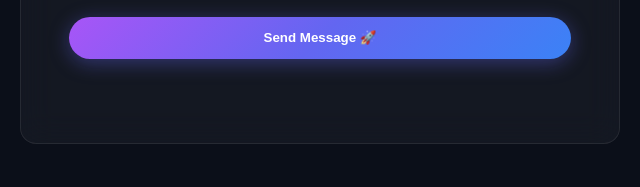
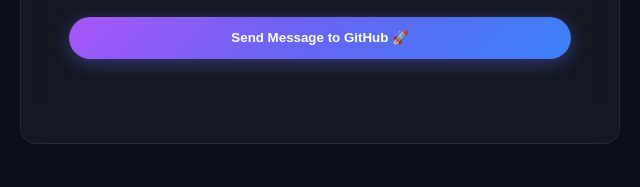
Before and after one commit to WubbaZuppa/self-building-repo, a website: page index.html in a window 1280 px wide. Shown: the part 3139-3326 px from the top of the page, 320-960 px from the left. Drawn offline with Linux system fonts and the light colour scheme.

Commit message:
feat: update index.html

```diff
--- a/index.html
+++ b/index.html
@@ -197,7 +197,7 @@
           <div class="form-group">
             <textarea rows="4" placeholder="Your Message..." required></textarea>
           </div>
-          <button type="submit" class="btn btn-primary btn-block">Send Message 🚀</button>
+          <button type="submit" class="btn btn-primary btn-block">Send Message to GitHub 🚀</button>
           <div id="form-status" class="form-status"></div>
         </form>
       </div>
```
